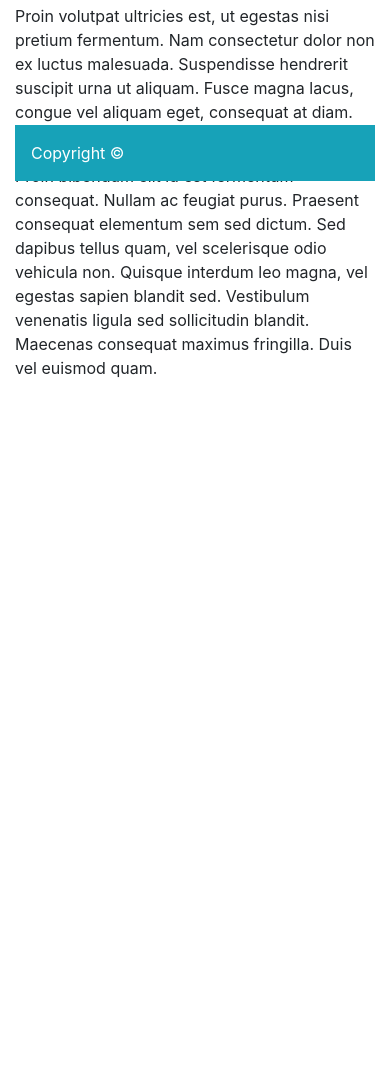
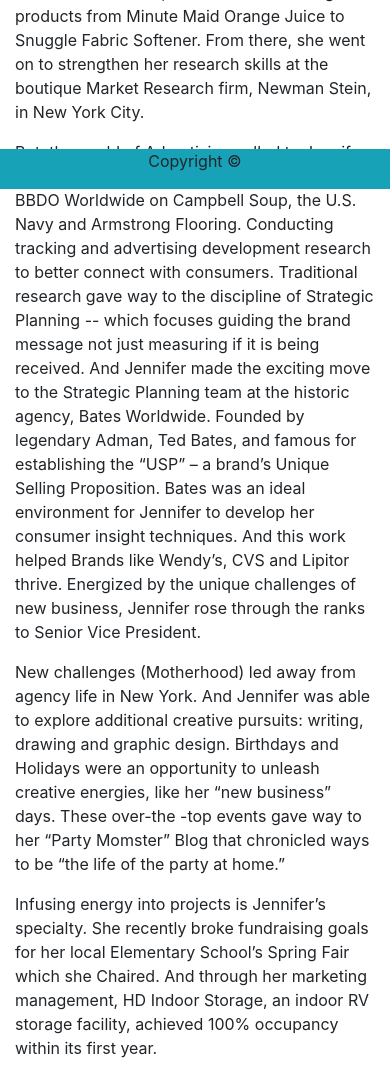
Before and after one commit to jcnimble/Bootstrap-Portfolio, a plain HTML site: page index.html in a window 390 px wide. Shown: the part 655-1732 px from the top of the page. Before the commit the page ends 1051 px from the top, so only its background shows below. Drawn offline with nearby package versions, Linux system fonts and the light colour scheme.

Commit message:
added Bio fixed footer, responsive pictures

```diff
--- a/index.html
+++ b/index.html
@@ -1,5 +1,6 @@
 <!DOCTYPE html>
 <html lang="en-us">
+
 
 <head>
 
@@ -10,7 +11,11 @@
     <link rel="stylesheet" href="style.css">
 </head>
 
+
+
+
 <body>
+
     <header>
         <div class="container" class="header-container">
             <div class="row">
@@ -32,7 +37,7 @@
                 </div>
             </div>
         </div>
-        </div>
+
     </header>
 
     <div class="container" class="main-container">
@@ -43,22 +48,52 @@
         </div>
         <div class="row">
             <div class="col-md-3">
-                    <img src="assets/images/Profile pic.jpg" alt="pic" class="img-thumbnail" width="200px" height="200px">
+                <img src="assets/images/Profile pic.jpg" class="img-fluid" alt="Responsive image">
+
             </div>
             <div class="col-md-9">
-                <p>Lorem ipsum dolor sit amet, consectetur adipiscing elit. Duis eu purus tempor nisi accumsan posuere ac molestie diam. Etiam rhoncus libero vel urna viverra, in fringilla urna aliquet. Donec facilisis tellus lacus, quis varius quam bibendum id. Proin lacus tellus, posuere ut urna in, mollis hendrerit sapien. Nulla diam ex, sollicitudin varius nulla non, faucibus dapibus nulla. Sed vitae lectus sed tellus venenatis aliquam. Pellentesque lobortis viverra dui, eleifend gravida massa porta ultrices. </p>
-                <p>Proin volutpat ultricies est, ut egestas nisi pretium fermentum. Nam consectetur dolor non ex luctus malesuada. Suspendisse hendrerit suscipit urna ut aliquam. Fusce magna lacus, congue vel aliquam eget, consequat at diam. Maecenas pharetra posuere tortor et rhoncus.</p>
-                <p>Proin bibendum elit id est fermentum consequat. Nullam ac feugiat purus. Praesent consequat elementum sem sed dictum. Sed dapibus tellus quam, vel scelerisque odio vehicula non. Quisque interdum leo magna, vel egestas sapien blandit sed. Vestibulum venenatis ligula sed sollicitudin blandit. Maecenas consequat maximus fringilla. Duis vel euismod quam.</p>
+                <p>After graduating with honors from Syracuse University with a dual degree in Advertising
+                    and Anthropology, Jennifer started her career in Market Research. Studying commercial
+                    effectiveness at the well-established Millward Brown International, she worked on a
+                    range of products from Minute Maid Orange Juice to Snuggle Fabric Softener. From there,
+                    she went on to strengthen her research skills at the boutique Market Research firm,
+                    Newman Stein, in New York City.</p>
+                <p>But, the world of Advertising called to Jennifer and her unique skill set. She began
+                    working at BBDO Worldwide on Campbell Soup, the U.S. Navy and Armstrong Flooring.
+                    Conducting tracking and advertising development research to better connect with
+                    consumers.
+                    Traditional research gave way to the discipline of Strategic Planning -- which focuses
+                    guiding the brand message not just measuring if it is being received. And Jennifer made
+                    the exciting move to the Strategic Planning team at the historic agency, Bates
+                    Worldwide. Founded by legendary Adman, Ted Bates, and famous for establishing the “USP”
+                    – a brand’s Unique Selling Proposition. Bates was an ideal environment for Jennifer to
+                    develop her consumer insight techniques. And this work helped Brands like Wendy’s, CVS
+                    and Lipitor thrive. Energized by the unique challenges of new business, Jennifer rose
+                    through the ranks to Senior Vice President.</p>
+                <p>New challenges (Motherhood) led away from agency life in New York. And Jennifer was able
+                    to explore additional creative pursuits: writing, drawing and graphic design. Birthdays
+                    and Holidays were an opportunity to unleash creative energies, like her “new business”
+                    days. These over-the -top events gave way to her “Party Momster” Blog that chronicled
+                    ways to be “the life of the party at home.”</p>
+                <p>Infusing energy into projects is Jennifer’s specialty. She recently broke fundraising
+                    goals for her local Elementary School’s Spring Fair which she Chaired. And through her
+                    marketing management, HD Indoor Storage, an indoor RV storage facility, achieved 100%
+                    occupancy within its first year.</p>
             </div>
         </div>
     </div>
 
     <footer class="footer">
+            <div class="container-fluid">
+                <div class="row">
+                    <div class="col-md-12">
                         <div class="fixed-bottom">
-                <div class="container">
-                        <p class="p-3 mb-2 bg-info text-white">Copyright &copy;</p>
+                            <p>Copyright &copy;</p>
+                        </div>
+                    </div>
                 </div>
             </div>
     </footer>
+</body>
 
-    </body>
+</html>
--- a/style.css
+++ b/style.css
@@ -0,0 +1,14 @@
+body {
+    min-height: 400px;
+    margin-bottom: 100px;
+    clear: both;
+ }
+
+footer {
+    text-align: center;
+    width: 100%;
+    margin: -50px;
+}
+.fixed-bottom {
+    background-color: #17a2b8;
+}
```
Also changed, not shown: contact.html (+8 -4 lines), portfolio.html (+8 -4 lines). Lines whose indentation alone changed are shown as unchanged.
